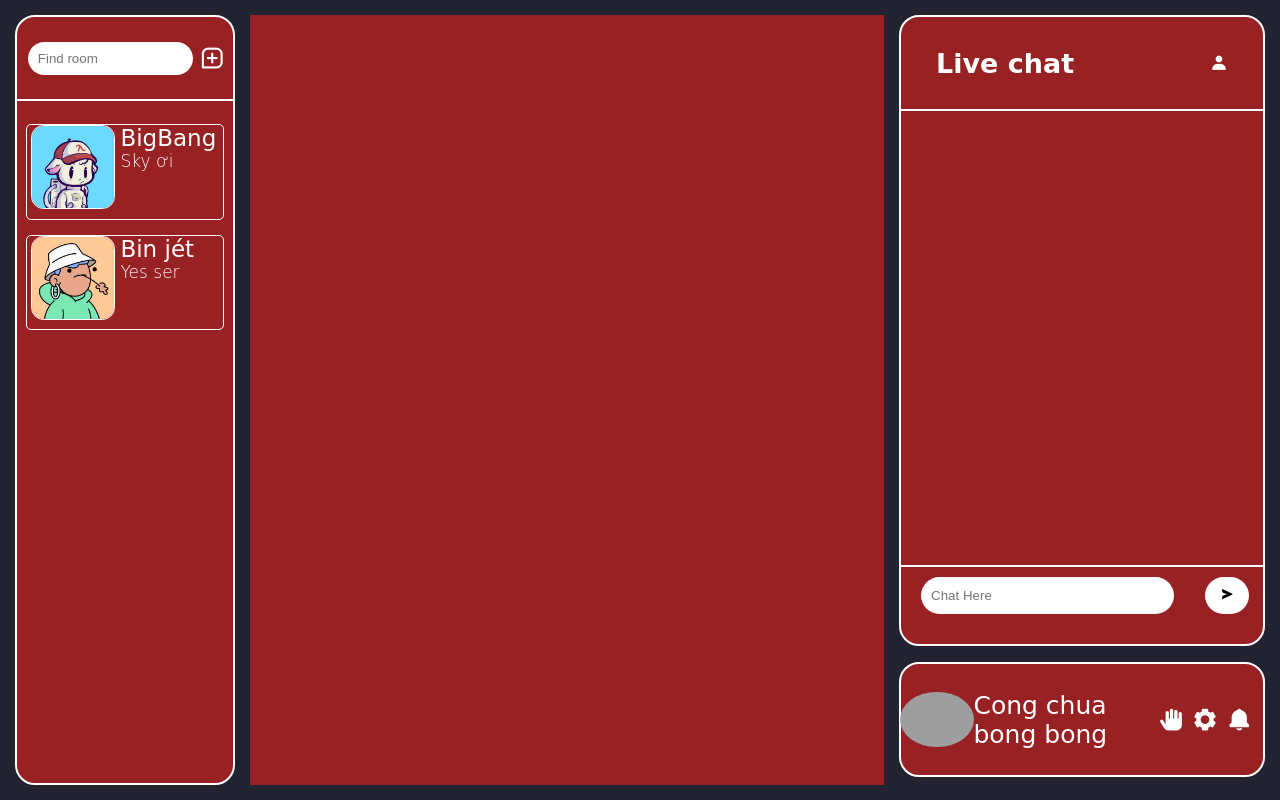
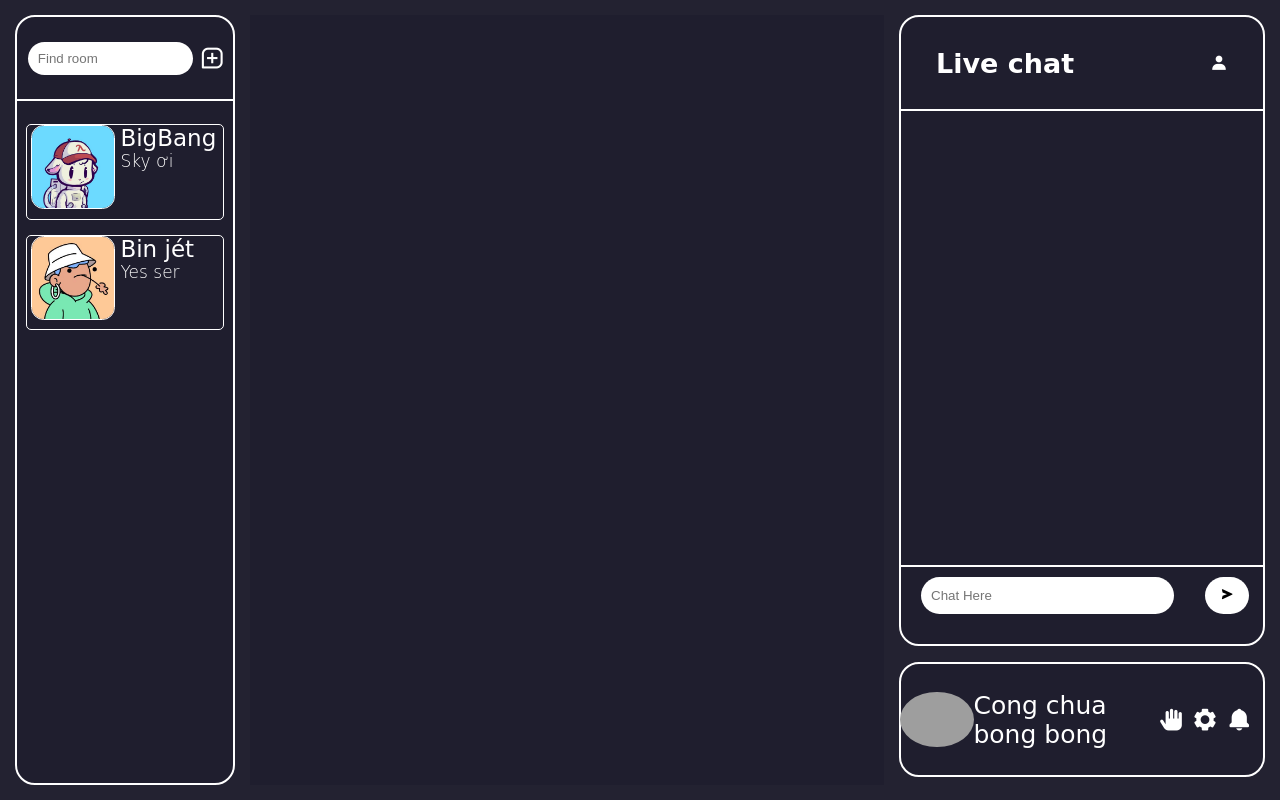
Before and after one commit to IamFinn7/Cudalive, a Django app: page / in a window 1280 px wide. Run offline with Django 4.2, Linux system fonts and the light colour scheme; data comes from the database, SQL or seed files in the repository; some libraries are stand-ins or nearby versions; some web fonts are replaced; grey boxes are pictures that could not be loaded.

Commit message:
updated root

```diff
--- a/static/styles/style.css
+++ b/static/styles/style.css
@@ -1,7 +1,7 @@
 @import url('https://fonts.googleapis.com/css2?family=Single+Day&display=swap');
 
 :root {
-    --primary-color: #982123;
+    --primary-color: #1f1e2e;
 }
 
 * {
```
